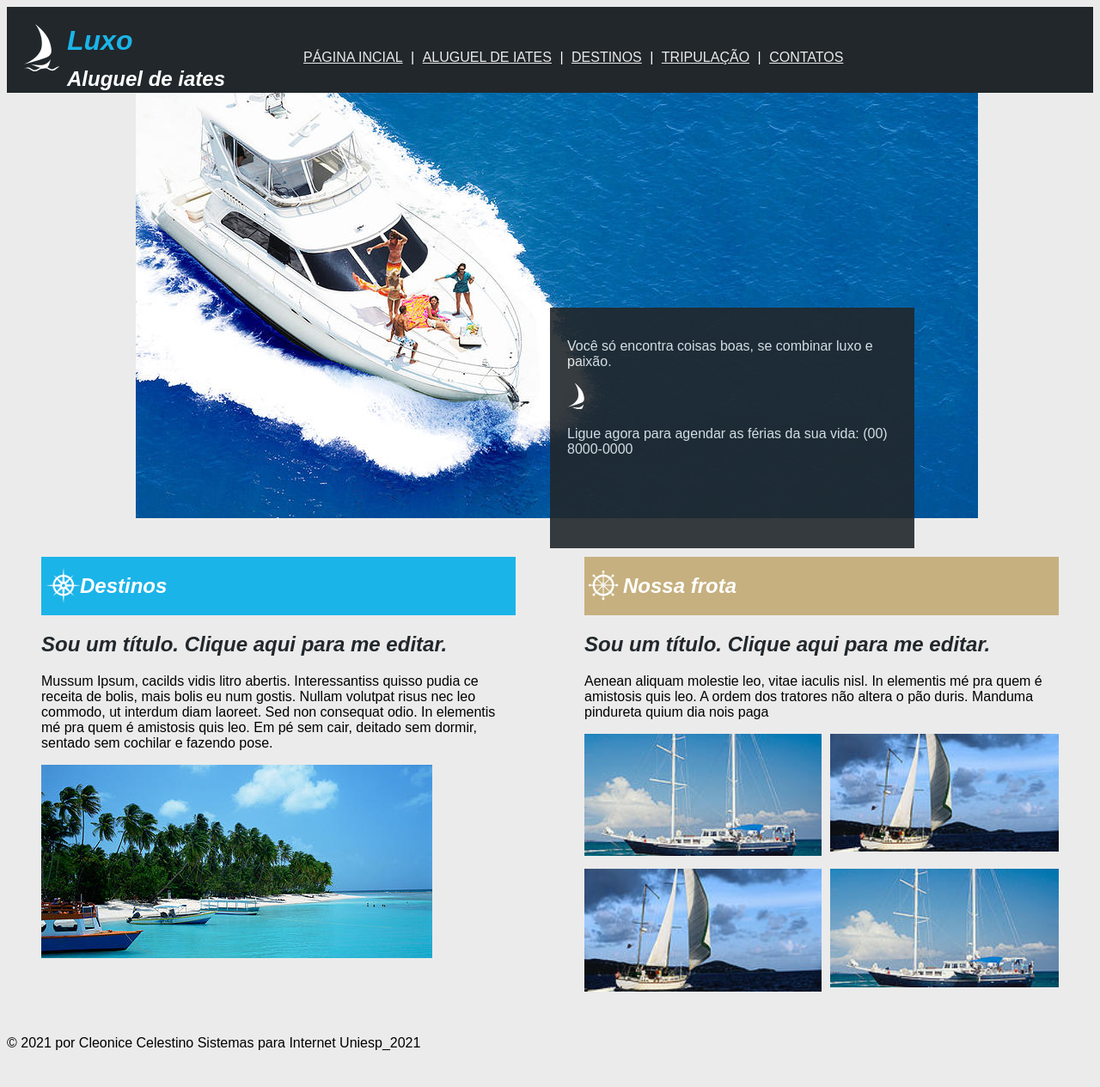
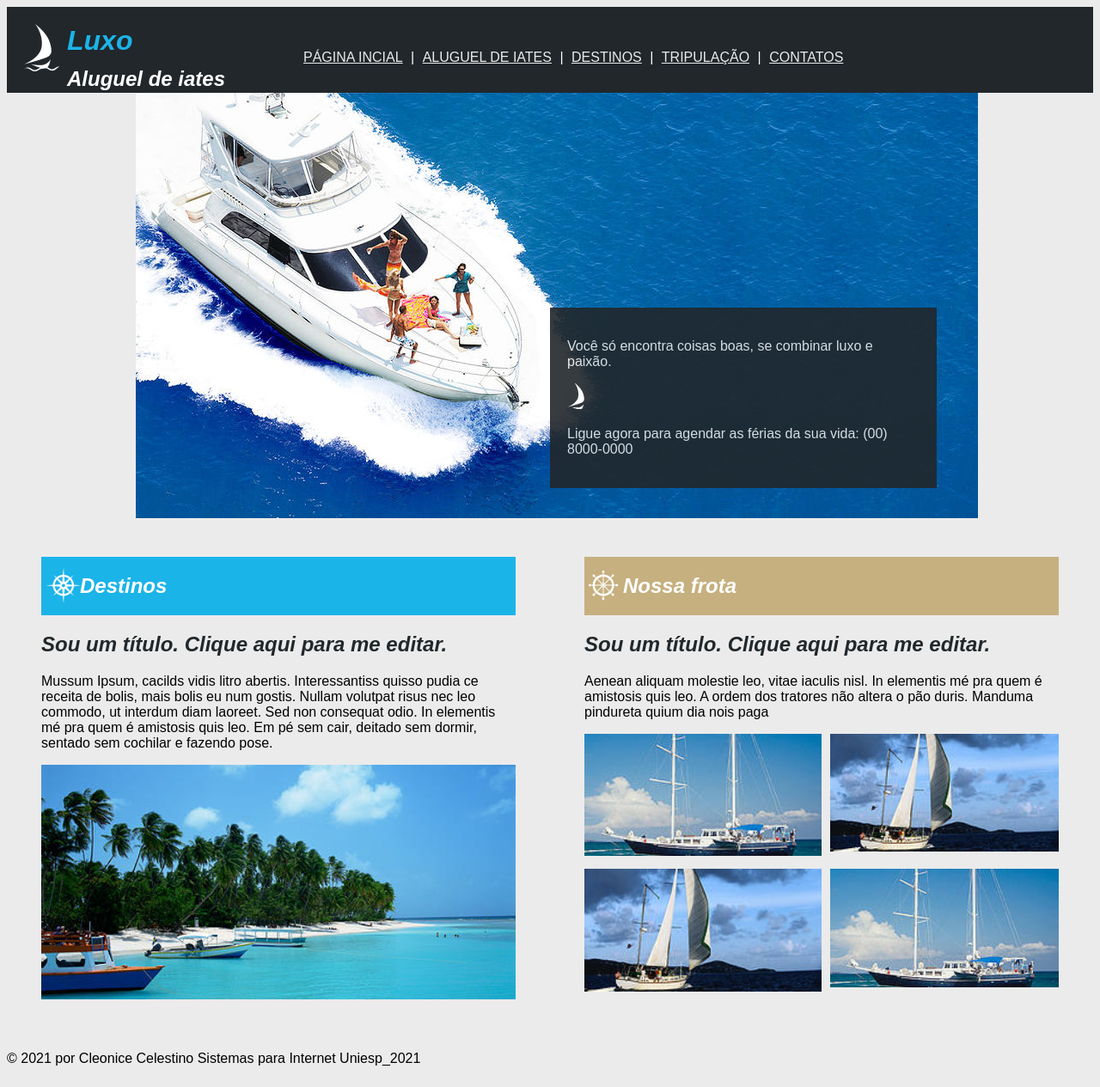
Before and after one commit to Cleocelestino/luxo-iate, a plain HTML site: page index.html in a window 1280 px wide. Shown: the whole page at 86% size. Drawn offline with Linux system fonts and the light colour scheme.

Commit message:
ajuste de proporção

```diff
--- a/main.css
+++ b/main.css
@@ -100,7 +100,7 @@ h1{
 }
 
 .destynes-image{
-    width: 100wv;
+    width: 100%;
 }
 
 .our-fleet{
@@ -144,8 +144,8 @@ h1{
     color: #EBEBEB;
     background: #21272B;
     opacity: 90%;
-    width: 30vw;
-    height: 30vh;
+    width: 410px;
+    height: 170px;
     grid-column-start: 2;
     grid-row-start: 2;
     padding: 20px;
```
